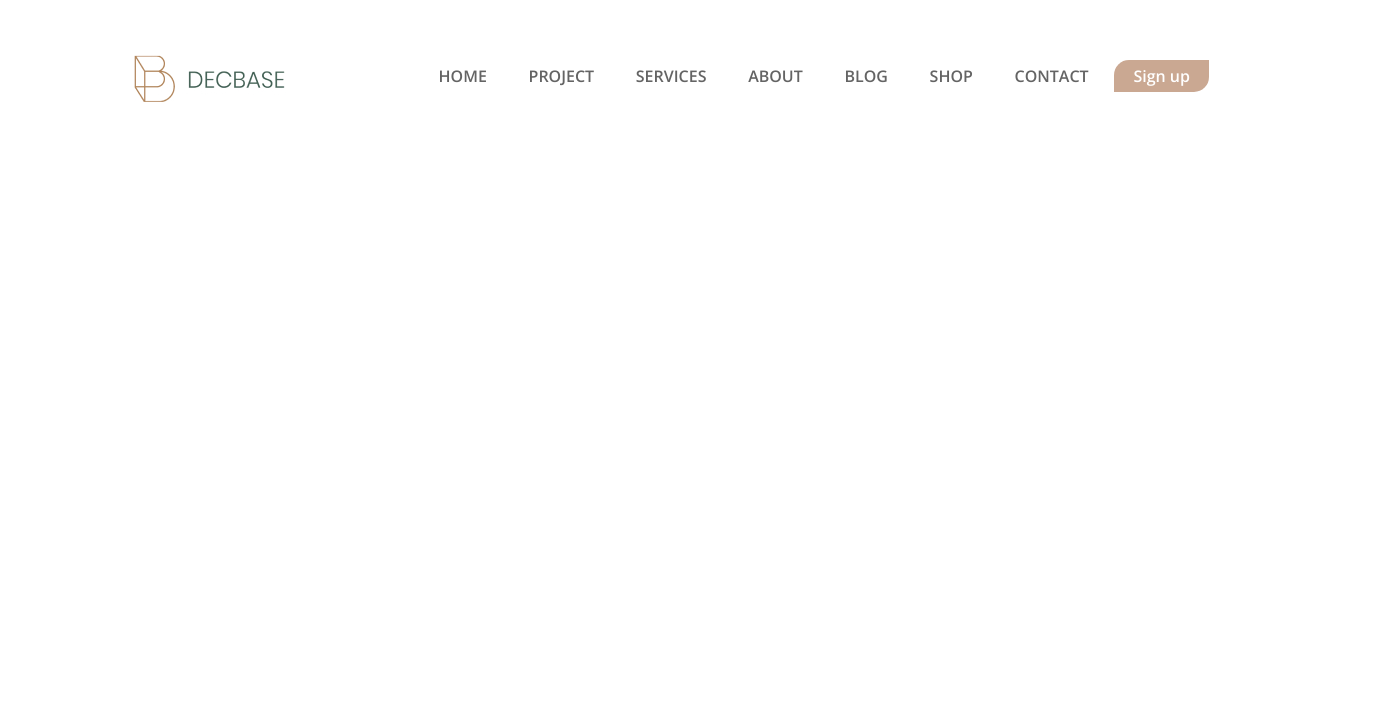
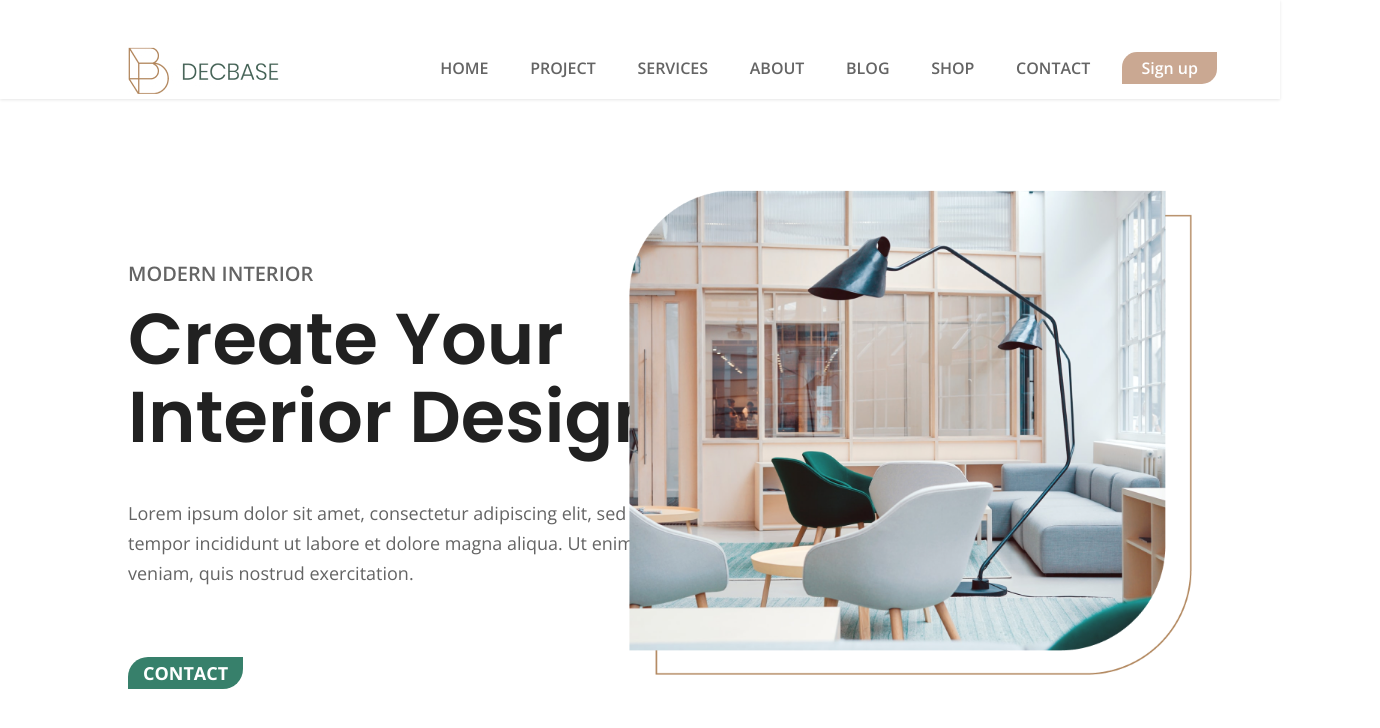
Before and after one commit to Rostyk-Mandryk/Final_project_js, a website: page index.html in a window 1280 px wide. Shown: the whole page, 1380 px wide, since content can reach past the window. Drawn offline with nearby package versions, Linux system fonts and the light colour scheme.

```diff
--- a/index.html
+++ b/index.html
@@ -7,6 +7,7 @@
     <title>Decbase</title>
     <link rel="preconnect" href="https://fonts.googleapis.com">
     <link rel="preconnect" href="https://fonts.gstatic.com" crossorigin>
+    <link rel="icon" type="image/x-icon" href="photo/favicon.svg" />
     <link href="https://fonts.googleapis.com/css2?family=Open+Sans:wght@400;600;700&family=Poppins:wght@500;600&family=Raleway:wght@500&display=swap" rel="stylesheet">
     <link rel="stylesheet" href="styles/style.css" />
 </head>
@@ -27,5 +28,31 @@
         <div class="header_container_reg">
             <a href="#">Sign up</a>
         </div>
+      </header>
+          <!-- Section 1 "What we do" -->
+    <section class="what_container">
+      <div class="what_container_content">
+        <div class="what_container_title">
+          MODERN INTERIOR
+        </div>
+        <div class="what_container_description">
+          Create Your Interior Design.
+        </div>
+        <div class="what_container_text">
+          Lorem ipsum dolor sit amet, consectetur adipiscing elit, sed do eiusmod
+          tempor incididunt ut labore et dolore magna aliqua. Ut enim ad minim
+          veniam, quis nostrud exercitation.
+        </div>
+        <div class="what_container_low">
+          <button onclick="window.location.href='#'" class="what_container_low_button">
+            CONTACT
+          </button>
+        </div>
+        <div class="what_container_photo">
+          <img src="photo/Group 63.png" alt="navigation" />
+        </div>
+      </div>
+    </section>
+    <!-- ---- -->
 </body>
 </html>
--- a/styles/style.scss
+++ b/styles/style.scss
@@ -1,7 +1,17 @@
 // font-family: 'Open Sans', sans-serif;
 // font-family: 'Poppins', sans-serif;
 // font-family: 'Raleway', sans-serif;
+body {
+    margin: 0;
+    padding: 0;
+    box-sizing: border-box;
+  }
 .header_container {
+    position: sticky;
+    top: 0;
+    z-index: 1000;
+    background-color: #fff;
+    box-shadow: 0 1px 3px rgba(0, 0, 0, 0.1);
     font-family: "Open Sans", sans-serif;
     padding-top: 47px;
     display: flex;
@@ -46,72 +56,66 @@
         }
     }
 }
-// .header_container {
-//     font-family: "Open Sans", sans-serif;
-//     padding: 0px 15%;
-//     padding-top: 47px;
-//     height: 40px;
-//     display: flex;
-//     flex-direction: row;
-//     justify-content: space-between;
-//     align-items: center;
-//     position: relative;
+.what_container {
+    display: flex;
+    justify-content: space-between;
+    padding: 0 10%;
+    position: relative;
+    &_content {
+        padding-top: 161px;
+    }
+    &_title {
+        color: #646464;
+        font-family: 'Open Sans', sans-serif;
+        font-weight: 600;
+        font-size: 20px;
+    }
+    &_description {
+        padding-top: 13px;
+        width: 575.65px;
+        height: 172.58px;
+        font-family: 'Poppins', sans-serif;
+        font-weight: 600;
+        font-size: 72px;
+        color: #212121;
+        line-height: 78px;
 
-//     .logo {
-//       cursor: pointer;
-//     }
-//     .nav_bar {
-//       width: 460px;
-//       display: flex;
-//       flex-direction: row;
-//       justify-content: space-between;
-//       &_item {
-//         text-decoration: none;
-//         font-weight: 400;
-//         font-size: 17px;
-//         line-height: 22px;
-//         color: #212832;
-//         cursor: pointer;
-//         &:hover {
-//           color: #6e7399;
-//           font-size: 18px;
-//         }
-//       }
-//     }
-//     .reg_container {
-//       width: 279px;
-//       display: flex;
-//       flex-direction: row;
-//       justify-content: space-between;
-//       align-items: center;
-//       cursor: pointer;
-//       &_login a {
-//         width: 44px;
-//         height: 22px;
-//         color: #212832;
-//         text-decoration: none;
-//         font-weight: 500;
-//         font-size: 17px;
-//         padding-left: 30px;
-//         &:hover {
-//           color: #6e7399;
-//           font-size: 18px;
-//         }
-//       }
-//       &_sign a {
-//         width: 102px;
-//         height: 40px;
-//         border: 1px solid #212832;
-//         border-radius: 5px;
-//         padding: 9px 22px;
-//         color: #212832;
-//         text-decoration: none;
-//         font-weight: 500;
-//         font-size: 17px;
-//         &:hover {
-//           color: #6e7399;
-//           font-size: 18px;
-//         }
-//       }
-//     }
-//   }
+    }
+    &_text {
+        padding-top: 25px;
+        width: 632.27px;
+        height: 99.57px;
+        font-family: 'Open Sans', sans-serif;
+        font-weight: 400;
+        font-size: 18px;
+        color: #646464;
+        line-height: 30px;
+    }
+    &_low {
+        padding-top: 60px;
+        &_button {
+            cursor: pointer;
+            border: none;
+            background: #37806B;
+            border-radius: 20px 0px;
+            font-family: 'Open Sans', sans-serif;
+            font-weight: 700;
+            font-size: 18px;
+            color: #FFFFFF;
+            padding: 4px 15px;
+
+            &:hover {
+                filter: grayscale(45%);
+            }
+        }
+    }
+    &_photo {
+        padding-top: 91px;
+        position: absolute;
+        top: 0px;
+        right: -100px;
+        img {
+            width: 75%;
+        }
+    }
+}
```
Also changed, not shown: photo/Group 63.png (added), photo/favicon.svg (added), styles/style.css, 1 other file.
